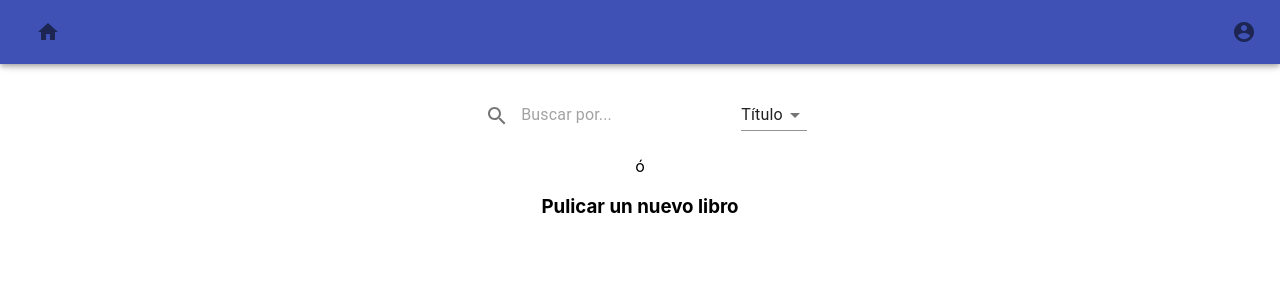
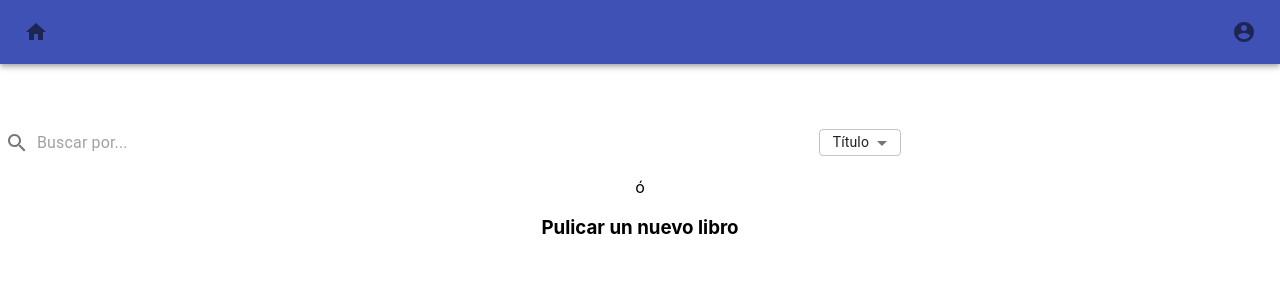
Before and after one commit to TomasMRivero/book-exchange-frontend, a React (Create React App) app: page / in a window 1280 px wide. Shown: the top 300 px of the page. Built offline with nearby package versions, Linux system fonts and the light colour scheme.

Commit message:
arreglar Nav
Se arregla nav

```diff
--- a/src/components/Nav.js
+++ b/src/components/Nav.js
@@ -1,10 +1,27 @@
 'use strict'
-import './css/Nav.css';
 import { AppBar, Toolbar, IconButton, Slide, useScrollTrigger } from '@material-ui/core';
 import { Home, AccountCircle  } from '@material-ui/icons';
 import { useHistory, useRouteMatch } from "react-router";
 import SearchField from "./SearchField";
 import { useCallback } from 'react';
+import { fade, makeStyles } from '@material-ui/core/styles';
+
+const useStyles = makeStyles((theme) => ({
+        grow: {
+            flexGrow: 1,
+        },
+        menuButton: {
+            marginRight: theme.spacing(2),
+        },
+        search: {
+            color: 'inherit',
+            width: '100%',
+        },
+        iconContaier:{
+            display: 'flex',
+            justifyContent: 'flex-end',
+        }
+}));
 
 function ShowSearchBar({match}) {
     if (!match.isExact){
@@ -14,30 +31,35 @@ function ShowSearchBar({match}) {
 }
 
 export default function Nav(){
+    const classes = useStyles();
     const history = useHistory();
     const match = useRouteMatch("/");
     const onClickHome = useCallback((e) => {
         e.preventDefault()
         history.push('/');
     })
-    let classes = ['nav-bar'];
+    /*let classes = ['nav-bar'];
     if (match.isExact){
         classes.push("no-searchbar");
-    }
+    }*/
     return(
-        <div className={classes.join(' ')}>
-            <AppBar position="fixed">
-                <Toolbar>
+        <div className={classes.grow}>
+            <AppBar position="sticky">
+                <Toolbar style={{display: 'flex', justifyContent:'space-between'}}>
                     <IconButton
+                        edge="start"
+                        className={classes.menuButton}
                         className="home-button"
                         onClick = {onClickHome}
                     >
                         <Home />
                     </IconButton>
-                    <ShowSearchBar match = {match}/>
-                    <IconButton edge="end" className = "user-icon">
-                        <AccountCircle />
-                    </IconButton>
+                    <ShowSearchBar className={classes.search} nav={1} match = {match} style={{width:'50vw'}}/>
+                    <div className={classes.iconContaier}>
+                        <IconButton edge="end" className = {classes.userIcon}>
+                            <AccountCircle />
+                        </IconButton>
+                    </div>
                 </Toolbar>
             </AppBar>
         </div>
--- a/src/components/SearchField.js
+++ b/src/components/SearchField.js
@@ -1,8 +1,64 @@
 import { useState, useCallback } from "react";
 import { useHistory } from 'react-router';
-import {Select, InputBase, MenuItem, IconButton} from '@material-ui/core';
+import {Select, InputBase, MenuItem, IconButton, Grid} from '@material-ui/core';
 import SearchIcon from '@material-ui/icons/Search';
-export default function SearchField(){
+
+import { fade, makeStyles } from '@material-ui/core/styles';
+
+const useStyles = makeStyles((theme) => ({
+    search: {
+        width: '70vw',
+        marginRight: theme.spacing(2),
+        marginLeft: 0,
+        display: 'flex',
+        position: 'relative',
+        padding: '5px',
+        height: '1.7em',
+        justifyContent: 'flex-start',
+        alignItems: 'center',
+        borderRadius: theme.shape.borderRadius,
+        backgroundColor: fade(theme.palette.common.white, 0.15),
+        '&:hover': {
+            backgroundColor: fade(theme.palette.common.white, 0.25),
+        },
+        marginRight: theme.spacing(2),
+        marginLeft: 0,
+    },
+    IconButton:{
+        padding: theme.spacing(0),
+        height: '100%',
+        margin: 0,
+        position: 'absolute',
+        display: 'flex',
+        alignItems: 'center',
+        justifyContent: 'center',
+    },
+    inputRoot: {
+      color: 'inherit',
+      height: '100%',
+      display: 'flex',
+      flexGrow: 1,
+      alignItems: 'center',
+    },
+    inputInput: {
+      padding: theme.spacing(1, 1, 1, 0),
+      paddingLeft: `calc(1em + ${theme.spacing(2)}px)`,
+      width: '100%'
+    },
+    selectContainer:{
+        height: '100%',
+        display: 'flex',
+        flexGrow: 1,
+        justifyContent: 'flex-end',
+    },
+    select:{
+        height: '100%',
+        fontSize: 14
+    }
+}));
+
+export default function SearchField(props){
+    const classes = useStyles();
     const history = useHistory();
 
     const [searchValue, setSearchValue] = useState('');
@@ -30,21 +86,21 @@ export default function SearchField(){
 
     return(
         <>
-            <form className="search-form" onSubmit={onSearch} >
-                <IconButton
-                    type="submit"
-                    className="search-button"
-                >
-                    <SearchIcon />
+            <form className={classes.search} onSubmit={onSearch} >
+                    <IconButton type='submit' className={classes.IconButton}>
+                        <SearchIcon className={classes.searchIcon}/>
                     </IconButton>
+                    <div className={classes.inputRoot}>
                         <InputBase
-                    className = "search-value"
+                            className= {classes.inputInput}
                             placeholder = "Buscar por..."
                             onChange={onChangeSearchValue}
                             value={searchValue}
                         />
+                        <div className={classes.selectContainer}>
                         <Select
-                    className="search-field"
+                            className = {classes.select}
+                            variant="outlined"
                             id="field"
                             name="field"
                             form="search-form"
@@ -64,11 +120,8 @@ export default function SearchField(){
                                 Autor
                             </MenuItem>
                         </Select>
-
-
-
-
-
+                        </div>
+                    </div>
             </form>
         </>
     )
--- a/src/components/css/Nav.css
+++ /dev/null
@@ -1,38 +0,0 @@
-:root{
-    --nav-background-color : rgb(52, 7, 82);
-}
-.nav-bar{
-    height: 2rem;
-    position: sticky;
-    z-index: 9999999
-}
-.nav-bar .search-form{
-    display: flex;
-    position: relative;
-    padding: 5px;
-    height: 1.7em;
-    justify-content: flex-end;
-    border-radius: 5px;
-    background-color: rgba(255,255,255,0.15);
-}
-.nav-bar .search-form:hover{
-    background-color: rgba(255,255,255,0.25)
-}
-.nav-bar .search-form .search-button{
-    padding: 0;
-    height: '100%';
-    margin-right: 5px;
-    position: 'absolute';
-    cursor: auto;
-    display: 'flex';
-    align-items: 'center';
-    justify-content: 'center';
-
-}
-
-.nav-bar .user-icon{
-    display: flex;
-    position: relative;
-    justify-content: flex-end;
-    flex-grow: 1;
-}
```
Lines whose indentation alone changed are shown as unchanged.
